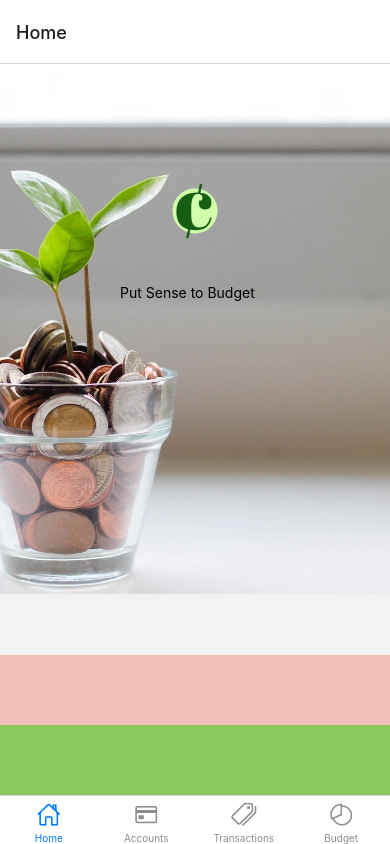
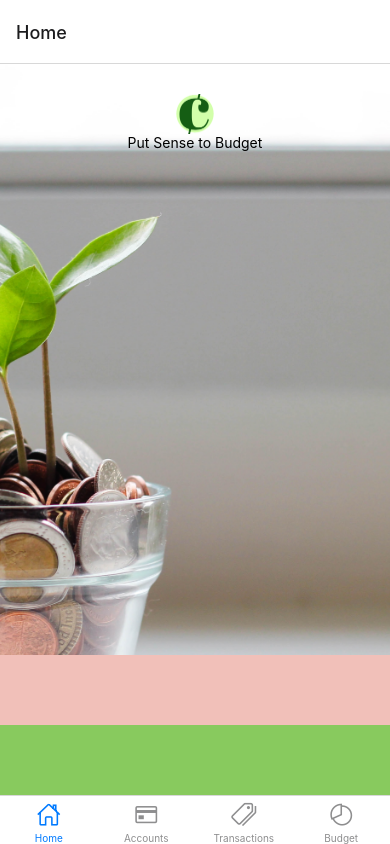
Before and after one commit to CFGMastersGroup1/CentsApp, a React Native app: screen /Home in a window 390 px wide. Built offline with nearby package versions, Linux system fonts and the light colour scheme.

Commit message:
Update image background and centsLogo4

```diff
--- a/app/Screens/HomeScreen.js
+++ b/app/Screens/HomeScreen.js
@@ -1,14 +1,16 @@
 import { StatusBar } from 'expo-status-bar';
-import { ImageBackground, StyleSheet, Text, View, Image } from 'react-native';
+import { ImageBackground, StyleSheet, Text, View } from 'react-native';
 import React from 'react';
+import { Image } from 'react-native';
 
 export default function HomeScreen(props) {
 
   return (
   <ImageBackground
-  // resizeMode='cover'
+  resizeMode="cover"
   style={styles.background}
-  source={require("../assets/moneytree.jpg")}>
+  source={require("../assets/moneytree2.jpg")}
+  >
     <View style={styles.logoContainer}>
     <Image
     source={require("../assets/centsLogo4.png")}
@@ -17,12 +19,8 @@ export default function HomeScreen(props) {
     </View>
       <View style={styles.loginButton}></View>
       <View style={styles.registerButton}></View>
-      {/* <Text style={styles.textStyle}>Cents!</Text>
-      <Text>Home</Text> */}
       <StatusBar style="auto" />
-
   </ImageBackground>
-
   );
 }
 
@@ -32,7 +30,7 @@ const styles = StyleSheet.create({
     justifyContent: 'flex-end',
     alignItems: "center",
     width: '100%',
-    height: 530,
+    height: '100%',
   },
   loginButton: {
     width: '100%',
@@ -40,13 +38,15 @@ const styles = StyleSheet.create({
     backgroundColor: '#f1c0b9',
   },
   logo: {
-    width: 150,
-    height: 150,
+    width: 40,
+    height: 40,
+    // top: 10,
   },
 
   logoContainer: {
     position: 'absolute',
-    top: 70,
+    top: 30,
+    alignItems: 'center',
   },
   registerButton: {
     width: '100%',
```
Also changed, not shown: app/assets/centsLogo4.png, app/assets/moneytree2.jpg (added).
